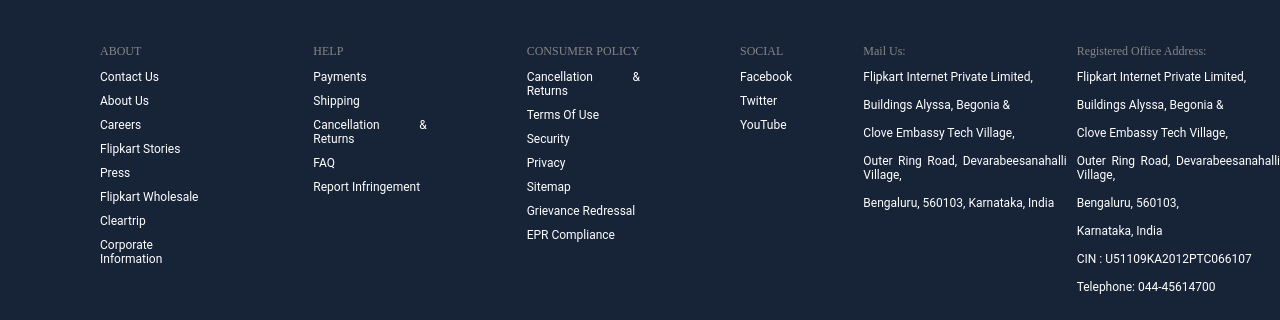
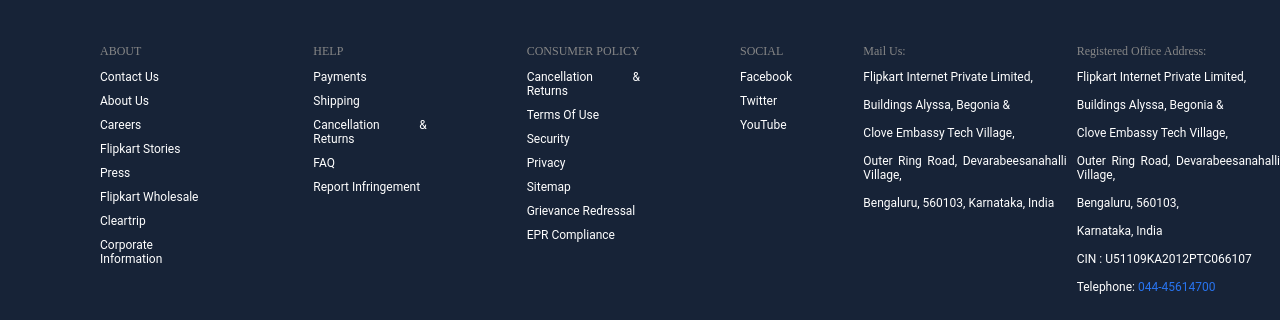
Before and after one commit to skstar7/Flipcart-Clone-by-Sakline, a plain HTML site: page login.html in a window 1280 px wide. Shown: the part 706-1026 px from the top of the page. Drawn offline with Linux system fonts and the light colour scheme.

Commit message:
Footer 1 is complete

```diff
--- a/css/login.css
+++ b/css/login.css
@@ -398,3 +398,7 @@ margin-top: 50px;
     margin-top: 10px;
 
 }
+#teliphone{
+    text-decoration: none;
+    color: #2874f0;
+}
--- a/login.html
+++ b/login.html
@@ -298,13 +298,16 @@
 
                 CIN : U51109KA2012PTC066107<br><br>
 
-                Telephone: 044-45614700
+                Telephone: <a href="tel:044-45614700" id="teliphone">044-45614700  </a>
             </div>
 
         </div>
     </div>
 </footer>
-<footer id="footer2"></footer>
+<footer id="footer2">
+
+
+</footer>
 
 
 
```
